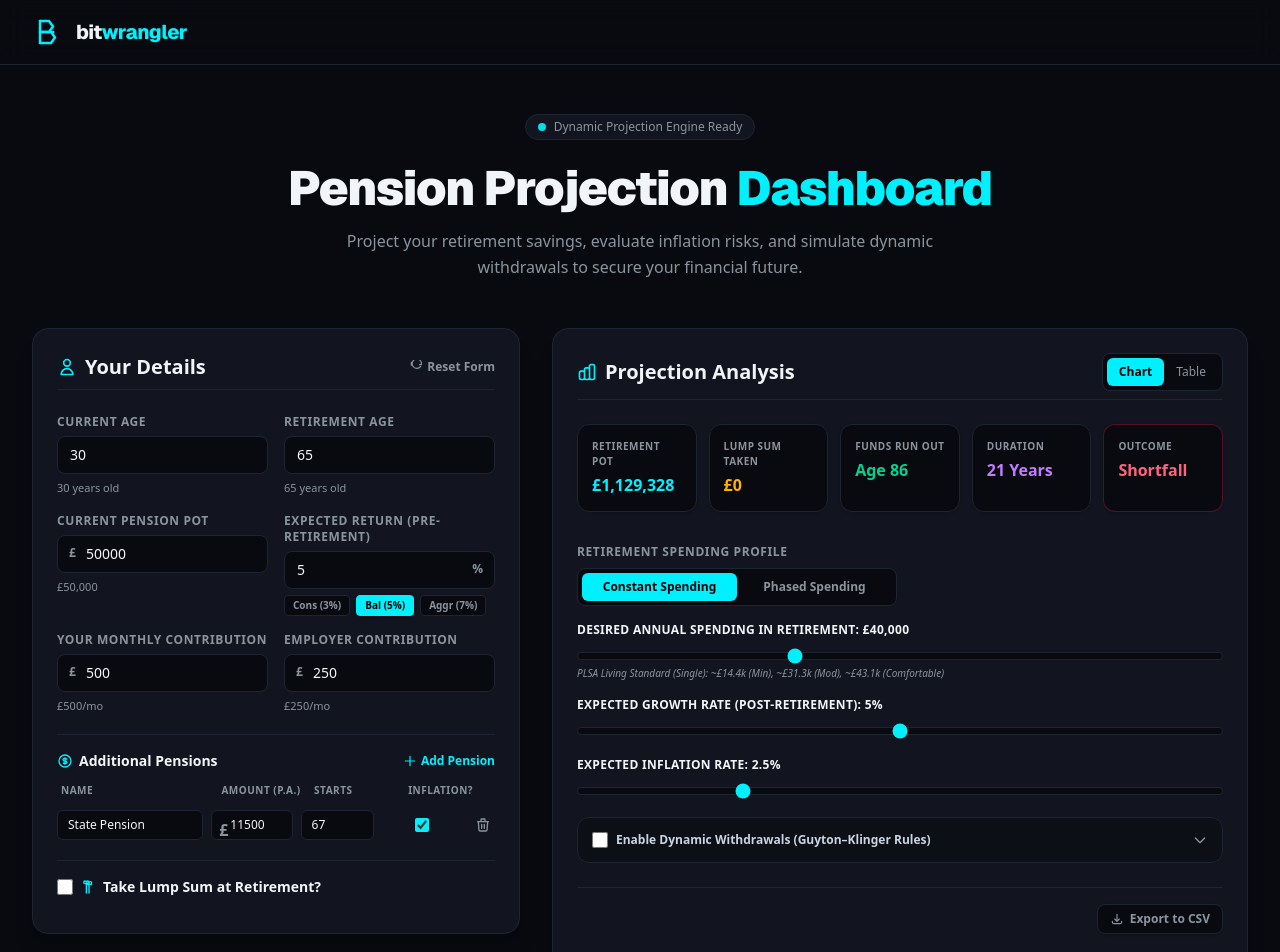
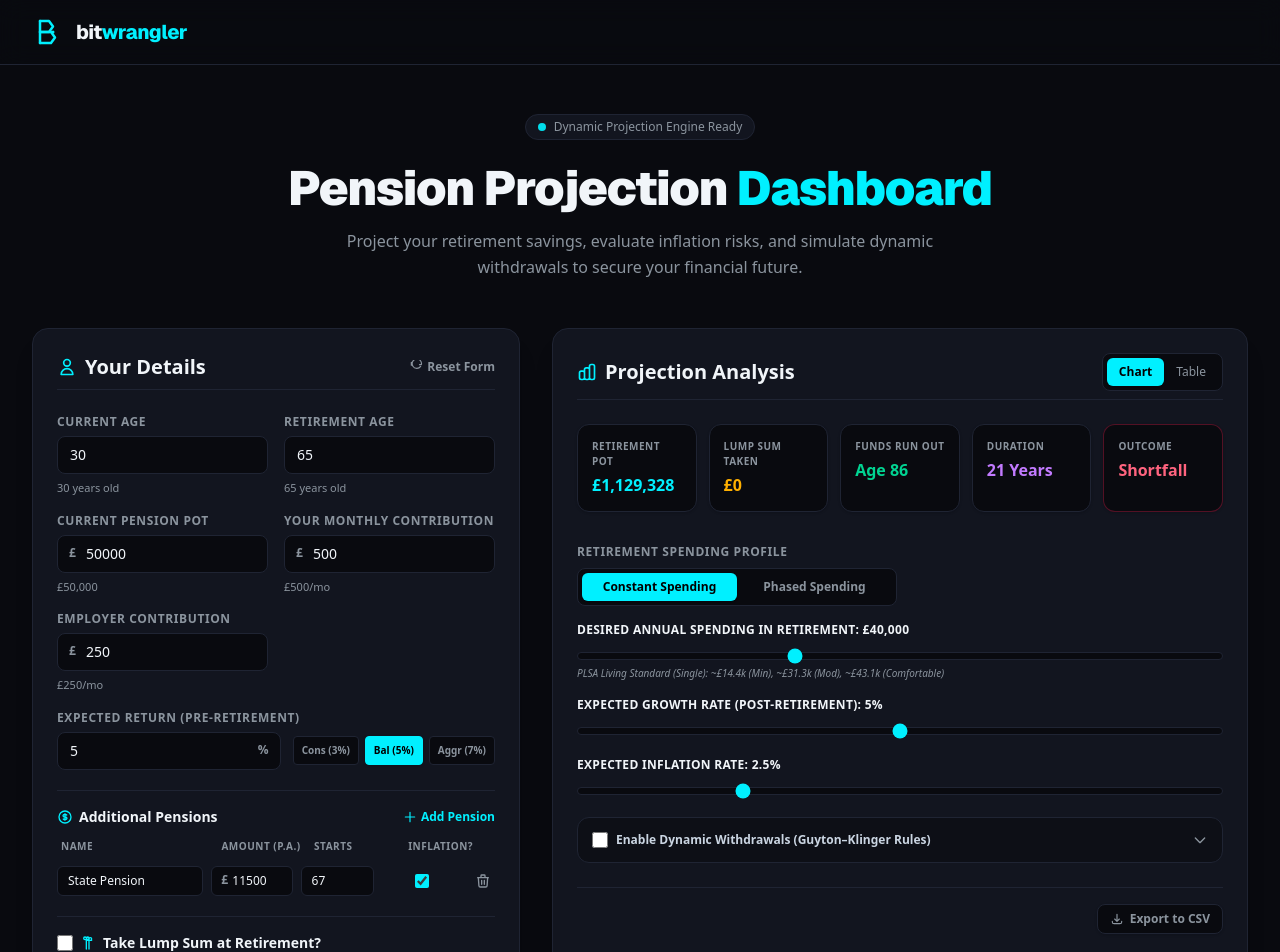
Before and after one commit to gpimblott/pension-planner, a Next.js app: page / in a window 1280 px wide. Shown: the top 952 px of the page. Built offline with nearby package versions, Linux system fonts and the light colour scheme.

Commit message:
aligned entry fields

```diff
--- a/src/components/InputForm.tsx
+++ b/src/components/InputForm.tsx
@@ -194,7 +194,7 @@ export default function InputForm() {
                 </div>
 
                 <form className="space-y-5" onSubmit={(e) => e.preventDefault()}>
-                    <div className="grid grid-cols-1 sm:grid-cols-2 gap-4">
+                    <div className="grid grid-cols-1 sm:grid-cols-2 gap-4 items-start">
                         {/* Current Age */}
                         <div className="space-y-1.5">
                             <label htmlFor="currentAgeInput" className="block text-xs font-bold text-brand-muted uppercase tracking-wider">
@@ -249,46 +249,6 @@ export default function InputForm() {
                             <p className="text-[11px] text-brand-muted">£{currentPot.toLocaleString()}</p>
                         </div>
 
-                        {/* Expected Return */}
-                        <div className="space-y-1.5">
-                            <label htmlFor="expectedReturnInput" className="block text-xs font-bold text-brand-muted uppercase tracking-wider">
-                                Expected Return (Pre-Retirement)
-                            </label>
-                            <div className="relative">
-                                <input
-                                    id="expectedReturnInput"
-                                    type="number"
-                                    value={expectedReturn ?? ""}
-                                    onChange={handleNumberInput(setExpectedReturn)}
-                                    className="w-full pr-7 pl-3 py-2 text-sm border border-brand-border bg-brand-bg rounded-lg focus:outline-none focus:ring-1 focus:ring-brand-primary focus:border-brand-primary hover:border-brand-primary/20 transition-all font-medium text-slate-100"
-                                    min="0"
-                                    max="20"
-                                    step="0.5"
-                                />
-                                <span className="absolute right-3 top-2.5 text-brand-muted text-xs font-semibold">%</span>
-                            </div>
-                            <div className="flex gap-1.5 mt-1.5">
-                                {[
-                                    { label: "Cons (3%)", val: 3 },
-                                    { label: "Bal (5%)", val: 5 },
-                                    { label: "Aggr (7%)", val: 7 }
-                                ].map((preset) => (
-                                    <button
-                                        key={preset.val}
-                                        type="button"
-                                        onClick={() => setExpectedReturn(preset.val)}
-                                        className={`px-2 py-0.5 text-[10px] font-semibold rounded border transition-all ${
-                                            expectedReturn === preset.val
-                                                ? "bg-brand-primary border-brand-primary text-black shadow-sm"
-                                                : "bg-brand-bg border-brand-border text-brand-muted hover:bg-brand-surface-hover hover:text-slate-100"
-                                        }`}
-                                    >
-                                        {preset.label}
-                                    </button>
-                                ))}
-                            </div>
-                        </div>
-
                         {/* Monthly Contribution */}
                         <div className="space-y-1.5">
                             <label htmlFor="monthlyContributionInput" className="block text-xs font-bold text-brand-muted uppercase tracking-wider">
@@ -327,6 +287,48 @@ export default function InputForm() {
                                 />
                             </div>
                             <p className="text-[11px] text-brand-muted">£{employerContribution.toLocaleString()}/mo</p>
+                        </div>
+
+                        {/* Expected Return — full width because of preset buttons */}
+                        <div className="space-y-1.5 sm:col-span-2">
+                            <label htmlFor="expectedReturnInput" className="block text-xs font-bold text-brand-muted uppercase tracking-wider">
+                                Expected Return (Pre-Retirement)
+                            </label>
+                            <div className="flex gap-3 items-center">
+                                <div className="relative flex-1">
+                                    <input
+                                        id="expectedReturnInput"
+                                        type="number"
+                                        value={expectedReturn ?? ""}
+                                        onChange={handleNumberInput(setExpectedReturn)}
+                                        className="w-full pr-7 pl-3 py-2 text-sm border border-brand-border bg-brand-bg rounded-lg focus:outline-none focus:ring-1 focus:ring-brand-primary focus:border-brand-primary hover:border-brand-primary/20 transition-all font-medium text-slate-100"
+                                        min="0"
+                                        max="20"
+                                        step="0.5"
+                                    />
+                                    <span className="absolute right-3 top-2.5 text-brand-muted text-xs font-semibold">%</span>
+                                </div>
+                                <div className="flex gap-1.5 shrink-0">
+                                    {[
+                                        { label: "Cons (3%)", val: 3 },
+                                        { label: "Bal (5%)", val: 5 },
+                                        { label: "Aggr (7%)", val: 7 }
+                                    ].map((preset) => (
+                                        <button
+                                            key={preset.val}
+                                            type="button"
+                                            onClick={() => setExpectedReturn(preset.val)}
+                                            className={`px-2 py-1.5 text-[10px] font-semibold rounded border transition-all ${
+                                                expectedReturn === preset.val
+                                                    ? "bg-brand-primary border-brand-primary text-black shadow-sm"
+                                                    : "bg-brand-bg border-brand-border text-brand-muted hover:bg-brand-surface-hover hover:text-slate-100"
+                                            }`}
+                                        >
+                                            {preset.label}
+                                        </button>
+                                    ))}
+                                </div>
+                            </div>
                         </div>
                     </div>
 
@@ -383,12 +385,12 @@ export default function InputForm() {
                                         <div className="space-y-1 sm:space-y-0">
                                             <span className="text-[10px] font-bold text-brand-muted block sm:hidden">Annual Amount (£)</span>
                                             <div className="relative">
-                                                <span className="absolute left-2 top-2 text-brand-muted text-2xs font-semibold">£</span>
+                                                <span className="absolute left-2.5 top-1.5 text-brand-muted text-xs font-semibold">£</span>
                                                 <input
                                                     type="number"
                                                     value={pension.amount ?? ""}
                                                     onChange={(e) => handlePensionChange(index, 'amount', e.target.value)}
-                                                    className="w-full pl-4.5 pr-2 py-1.5 text-xs border border-brand-border rounded-md focus:outline-none focus:ring-1 focus:ring-brand-primary focus:border-brand-primary bg-brand-bg text-slate-100 hover:border-brand-primary/20 transition-colors"
+                                                    className="w-full pl-5 pr-2 py-1.5 text-xs border border-brand-border rounded-md focus:outline-none focus:ring-1 focus:ring-brand-primary focus:border-brand-primary bg-brand-bg text-slate-100 hover:border-brand-primary/20 transition-colors"
                                                     placeholder="11500"
                                                 />
                                             </div>
```
